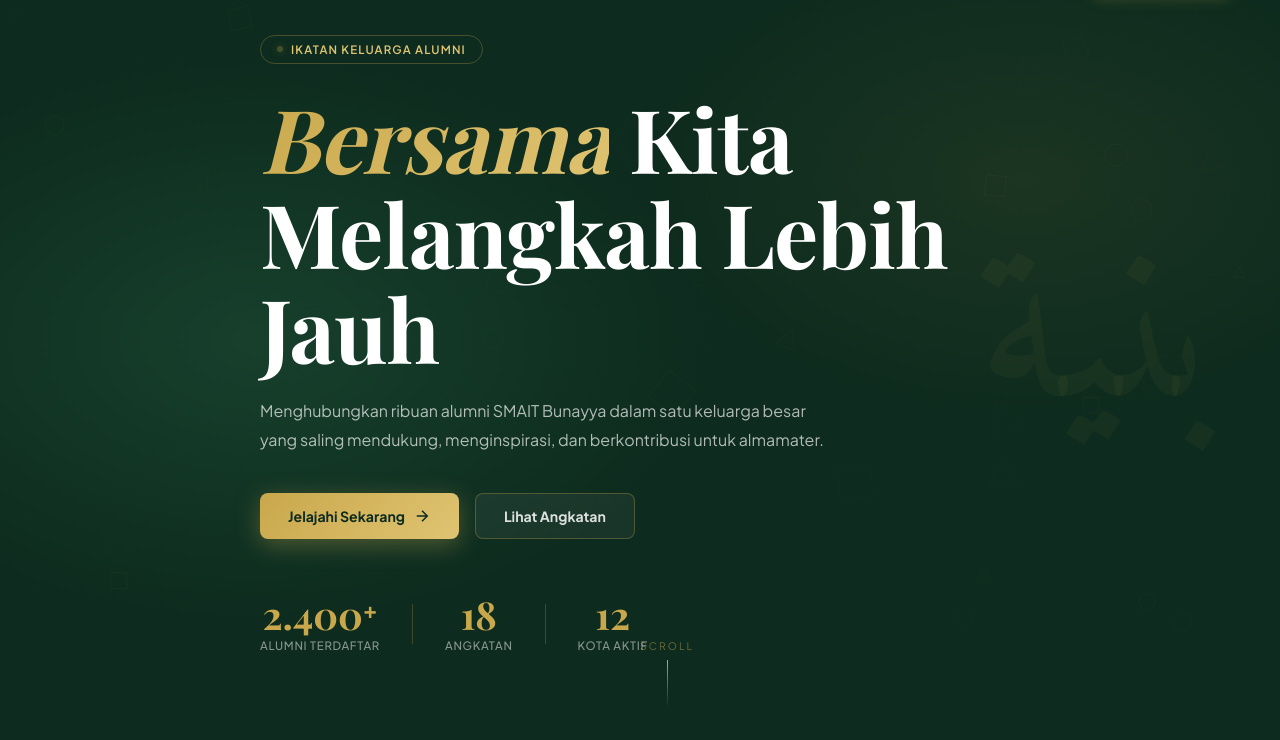
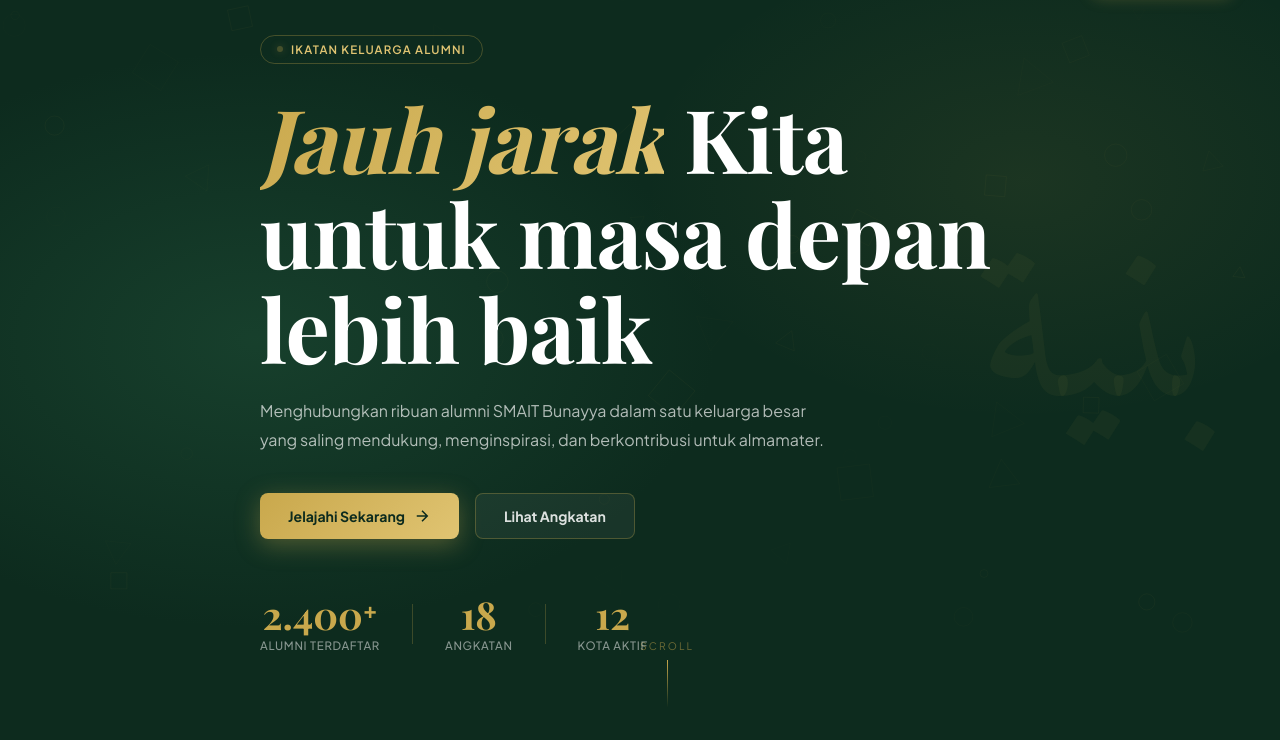
Before and after one commit to skirdrax/ci-cd-websitetugasskhi, a plain HTML site: page index.html in a window 1280 px wide. Shown: the part 60-800 px from the top of the page. Drawn offline with nearby package versions, Linux system fonts and the light colour scheme; a web font is replaced by a local one.

Commit message:
update website ikatan alumni bagian awal

```diff
--- a/index.html
+++ b/index.html
@@ -128,7 +128,7 @@
       <div class="hero-content">
         <div class="hero-tag reveal-up">Ikatan Keluarga Alumni</div>
         <h1 class="hero-title reveal-up">
-          <em>Bersama</em> Kita<br />Melangkah Lebih Jauh
+          <em>Jauh jarak</em> Kita<br />untuk masa depan lebih baik
         </h1>
         <p class="hero-desc reveal-up">
           Menghubungkan ribuan alumni SMAIT Bunayya dalam satu keluarga besar
```
